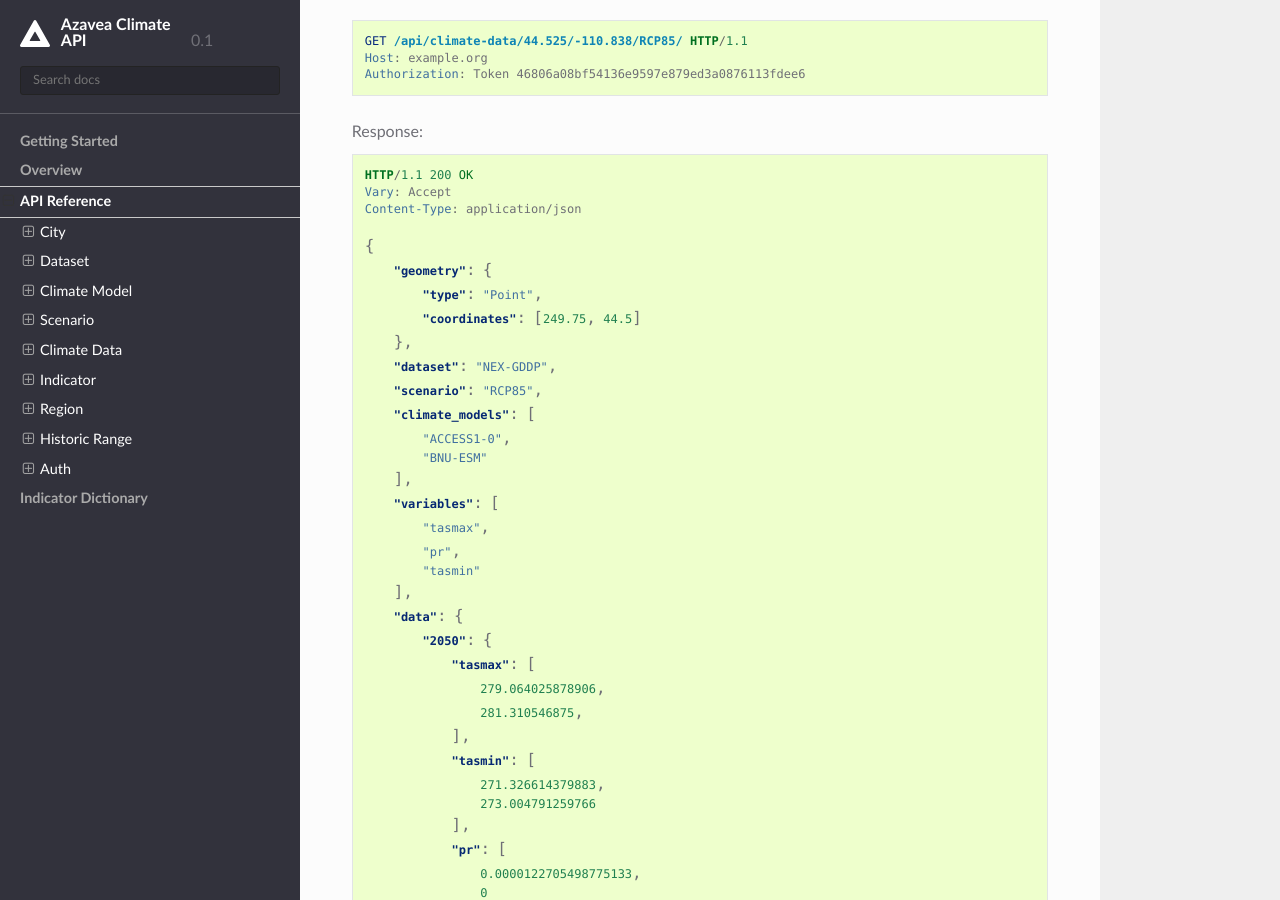
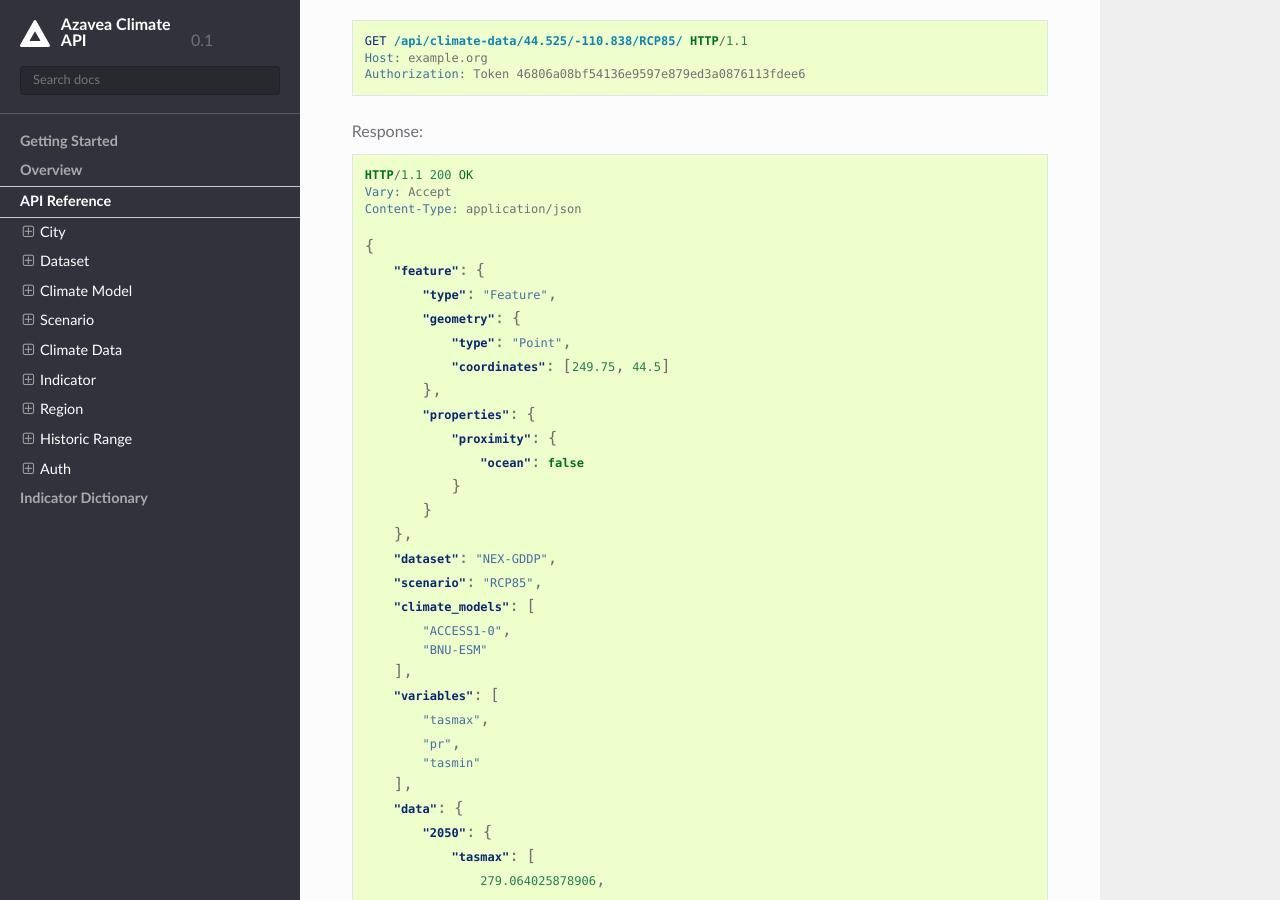
Before and after one commit to azavea/climate-change-api, a Sphinx documentation site: the page built from doc/source/api_reference.rst, in a window 1280 px wide and 900 px high, scrolled down 15028 px. Built offline with Sphinx 7.4.7 and the Read the Docs theme 2.0.0, drawn with Linux system fonts in a browser that asks for light colours; some of the changed text lies outside the part shown.

Commit message:
Update docs

```diff
--- a/doc/source/api_reference/climate_data.rst
+++ b/doc/source/api_reference/climate_data.rst
@@ -110,9 +110,17 @@ Response:
     Content-Type: application/json
 
     {
-        "geometry": {
-            "type": "Point",
-            "coordinates": [249.75, 44.5]
+        "feature": {
+            "type": "Feature",
+            "geometry": {
+                "type": "Point",
+                "coordinates": [249.75, 44.5]
+            },
+            "properties": {
+                "proximity": {
+                    "ocean": false
+                }
+            }
         },
         "dataset": "NEX-GDDP",
         "scenario": "RCP85",
--- a/doc/source/api_reference/indicator.rst
+++ b/doc/source/api_reference/indicator.rst
@@ -268,9 +268,17 @@ Response:
     Content-Type: application/json
 
     {
-        "geometry": {
-            "type": "Point",
-            "coordinates": [249.75, 44.5]
+        "feature": {
+            "type": "Feature",
+            "geometry": {
+                "type": "Point",
+                "coordinates": [249.75, 44.5]
+            },
+            "properties": {
+                "proximity": {
+                    "ocean": false
+                }
+            }
         },
         "dataset": "NEX-GDDP",
         "scenario": "RCP85",
```
Also changed, not shown: doc/source/openapi/climate_api.yml (+12 -3 lines).
